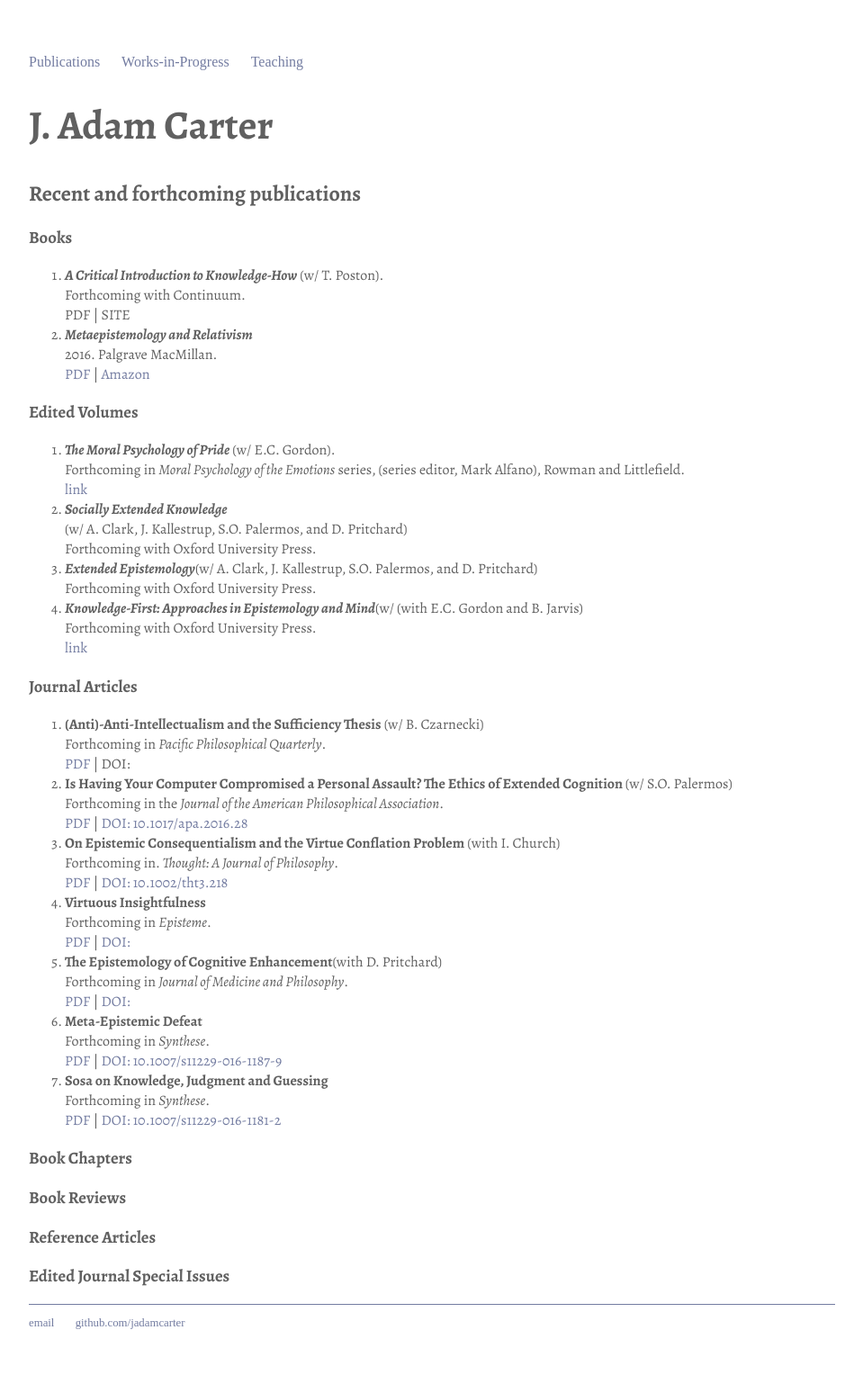
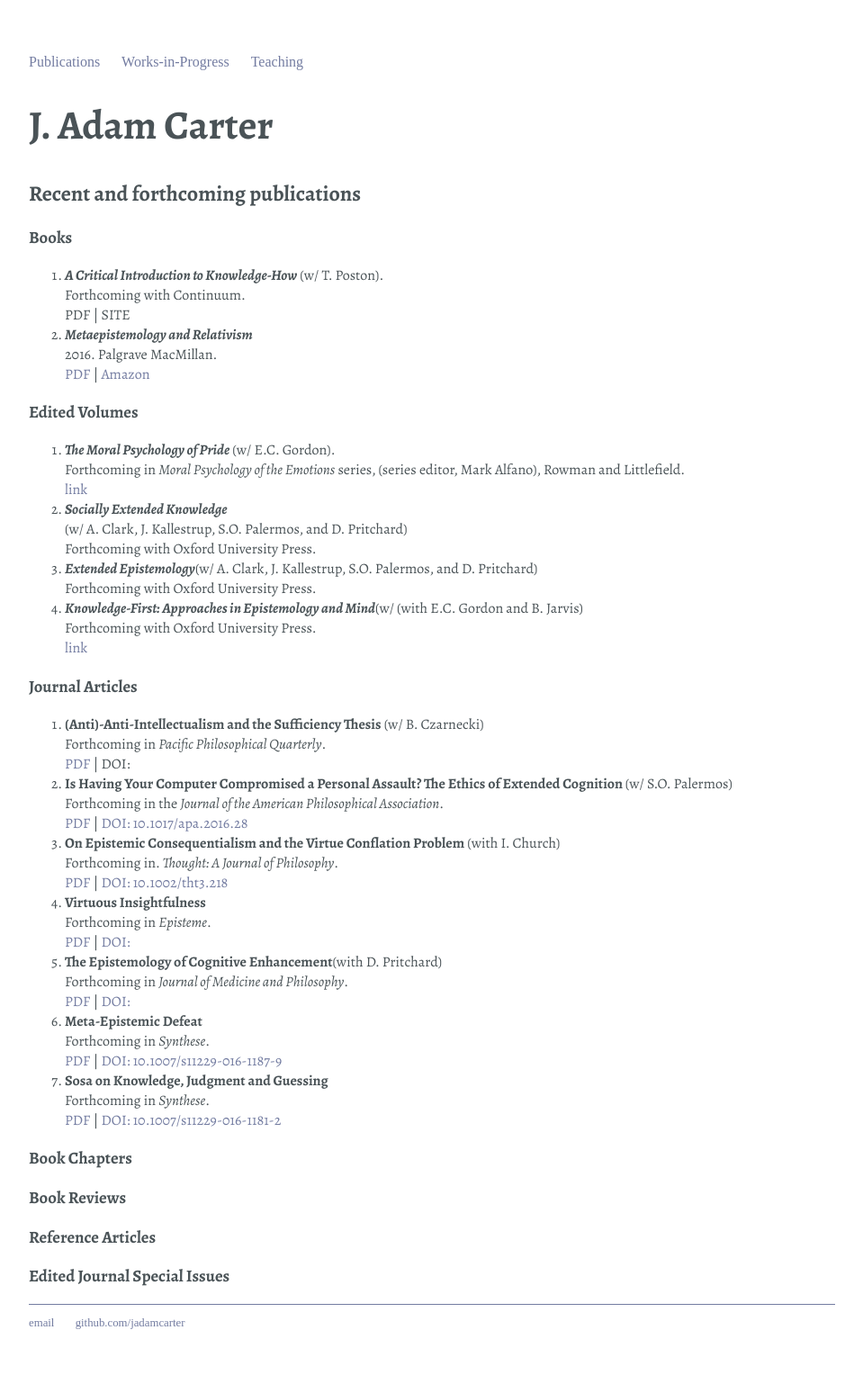
Before and after one commit to jadamcarter/jadamcarter.github.io, a Jekyll site: the page built from index.html, in a window 1280 px wide. Shown: the whole page at 90% size, without its empty margins (160-1119 px from the left). Built offline with Jekyll 4.4.1, drawn with Linux system fonts in a browser that asks for light colours; some web fonts are replaced.

Commit message:
Update main.css

```diff
--- a/css/main.css
+++ b/css/main.css
@@ -2,13 +2,13 @@ body {
     font-family:'Alegreya', 'Alegreya', 'Alegreya';
     margin: 60px auto;
     width: 70%;
-    color: #606060
+    color: #4A5357
 }
 nav ul, footer ul {
     font-family: 'Alegreya SC', 'Alegreya SC', 'Alegreya SC';
     padding: 0px;
     list-style: none;
-    color: #606060;
+    color: #4A5357;
 }
 nav ul li, footer ul li {
     display: inline;
@@ -24,13 +24,13 @@ a:hover {
 h1 {
     font-size: 2.8em;
     font-family:'Alegreya', 'Alegreya', 'Alegreya';
-    color: #606060
+    color: #4A5357
 }
 p {
     font-family:'Alegreya', 'Alegreya', 'Alegreya';
     font-size: 1.2em;
     line-height: 1.2em;
-    color: #606060;
+    color: #4A5357;
 }
 footer {
     font-family:'Alegreya', 'Alegreya', 'Alegreya';
```
